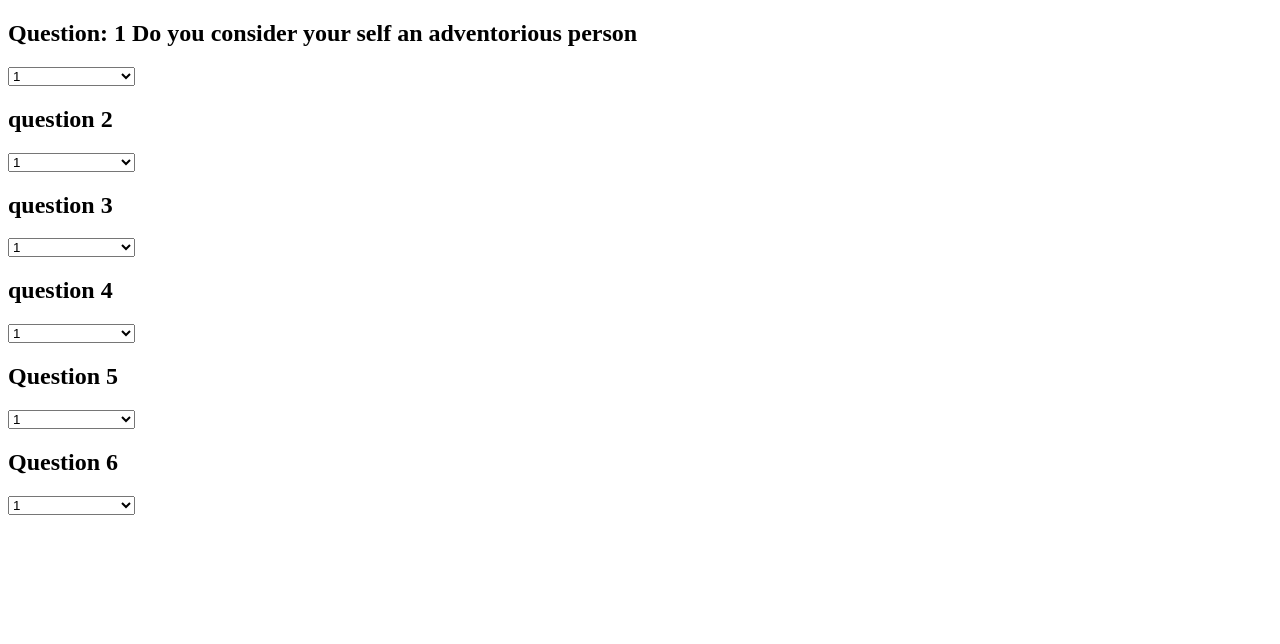
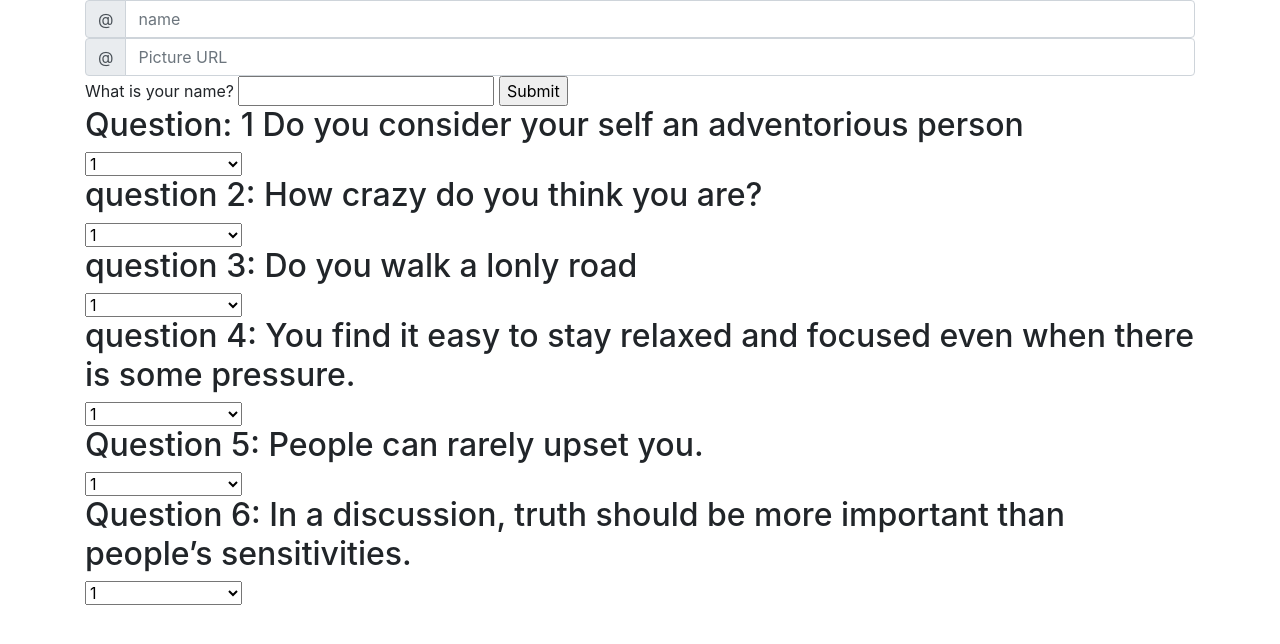
Before and after one commit to UnseenMountain/Friend-Finder, a plain HTML site: page public/survey.html in a window 1280 px wide. Drawn offline with nearby package versions, Linux system fonts and the light colour scheme.

Commit message:
Added my Survey with name and questions

```diff
--- a/public/survey.html
+++ b/public/survey.html
@@ -4,10 +4,31 @@
     <meta charset="UTF-8">
     <meta name="viewport" content="width=device-width, initial-scale=1.0">
     <meta http-equiv="X-UA-Compatible" content="ie=edge">
+    <link rel="stylesheet" href="https://stackpath.bootstrapcdn.com/bootstrap/4.4.1/css/bootstrap.min.css" integrity="sha384-Vkoo8x4CGsO3+Hhxv8T/Q5PaXtkKtu6ug5TOeNV6gBiFeWPGFN9MuhOf23Q9Ifjh" crossorigin="anonymous">
     <title>Document</title>
 </head>
 <body>
     <div class="container">
+
+        <div class="input-group flex-nowrap">
+            <div class="input-group-prepend">
+              <span class="input-group-text" id="addon-wrapping">@</span>
+            </div>
+            <input type="text" class="form-control" placeholder="name" aria-label="Username" aria-describedby="addon-wrapping" required>
+          </div>
+        <div class="input-group flex-nowrap">
+            <div class="input-group-prepend">
+              <span class="input-group-text" id="addon-wrapping">@</span>
+            </div>
+            <input type="text" class="form-control" placeholder="Picture URL" aria-label="Username" aria-describedby="addon-wrapping" required>
+          </div>
+
+        <form>
+            What is your name? <input type="text" name="Name" required>
+            <input type="submit">
+          </form>
+
+
         <h2> Question: 1 Do you consider your self an adventorious person</h2>
         <select>
             <option value="1">1</option>
@@ -17,7 +38,7 @@
             <option value="5">5 (strongly agree)</option>
           </select>
 
-        <h2>question 2 </h2>
+        <h2>question 2: How crazy do you think you are?</h2>
           <select>
             <option value="1">1</option>
             <option value="2">2</option>
@@ -27,7 +48,7 @@
           </select>
 
 
-          <h2>question 3 </h2>
+          <h2>question 3: Do you walk a lonly road</h2>
           <select>
             <option value="1">1</option>
             <option value="2">2</option>
@@ -37,7 +58,7 @@
           </select>
 
 
-          <h2>question 4 </h2>
+          <h2>question 4: You find it easy to stay relaxed and focused even when there is some pressure.</h2>
           <select>
             <option value="1">1</option>
             <option value="2">2</option>
@@ -47,7 +68,8 @@
           </select>
 
 
-          <h2>Question 5 </h2>
+          <h2>Question 5: People can rarely upset you.
+        </h2>
           <select>
             <option value="1">1</option>
             <option value="2">2</option>
@@ -56,8 +78,8 @@
             <option value="5">5 (strongly agree)</option>
           </select>
 
-          <h2>Question 6 </h2>
-          <select> please select an answer
+          <h2>Question 6: In a discussion, truth should be more important than people’s sensitivities.</h2>
+          <select>
             <option value="1">1</option>
             <option value="2">2</option>
             <option value="3">3<option>
@@ -70,5 +92,9 @@
 
 
     </div>
+    <script src="https://code.jquery.com/jquery-3.4.1.slim.min.js" integrity="sha384-J6qa4849blE2+poT4WnyKhv5vZF5SrPo0iEjwBvKU7imGFAV0wwj1yYfoRSJoZ+n" crossorigin="anonymous"></script>
+<script src="https://cdn.jsdelivr.net/npm/popper.js@1.16.0/dist/umd/popper.min.js" integrity="sha384-Q6E9RHvbIyZFJoft+2mJbHaEWldlvI9IOYy5n3zV9zzTtmI3UksdQRVvoxMfooAo" crossorigin="anonymous"></script>
+<script src="https://stackpath.bootstrapcdn.com/bootstrap/4.4.1/js/bootstrap.min.js" integrity="sha384-wfSDF2E50Y2D1uUdj0O3uMBJnjuUD4Ih7YwaYd1iqfktj0Uod8GCExl3Og8ifwB6" crossorigin="anonymous"></script>
+
 </body>
 </html>
```
